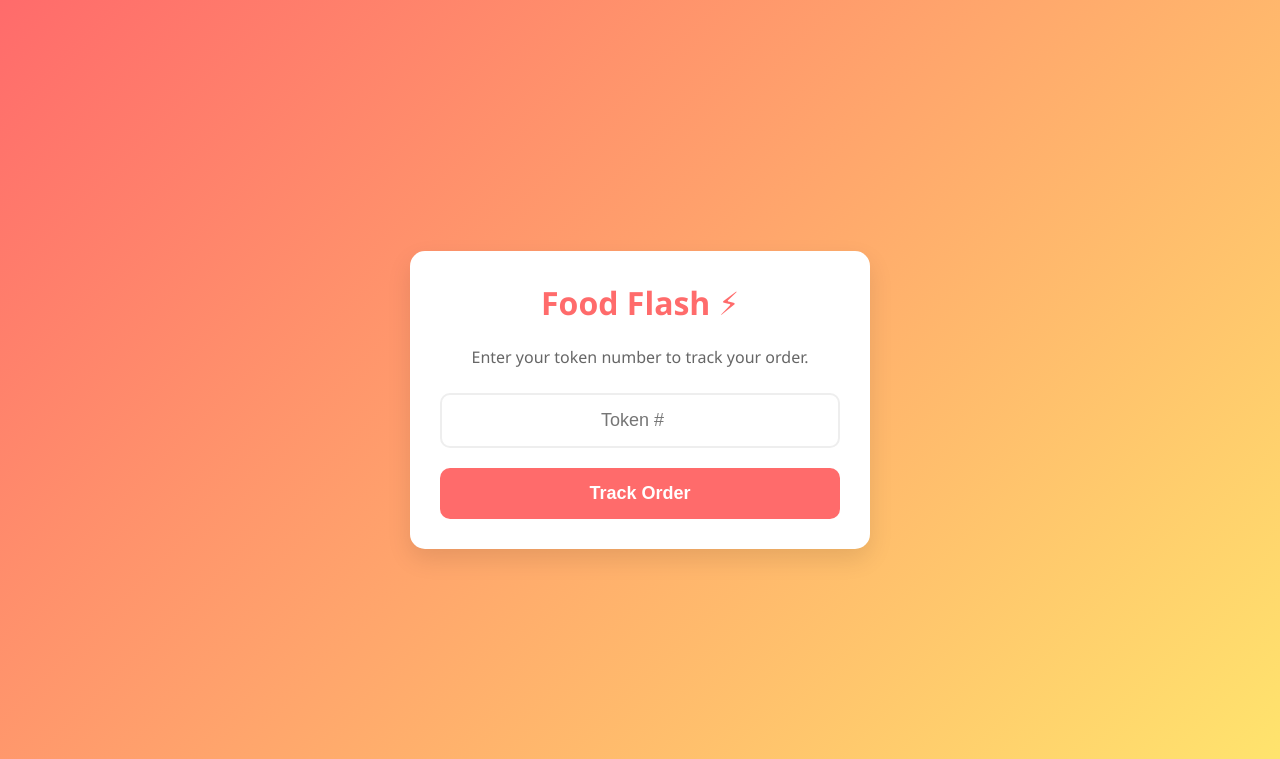
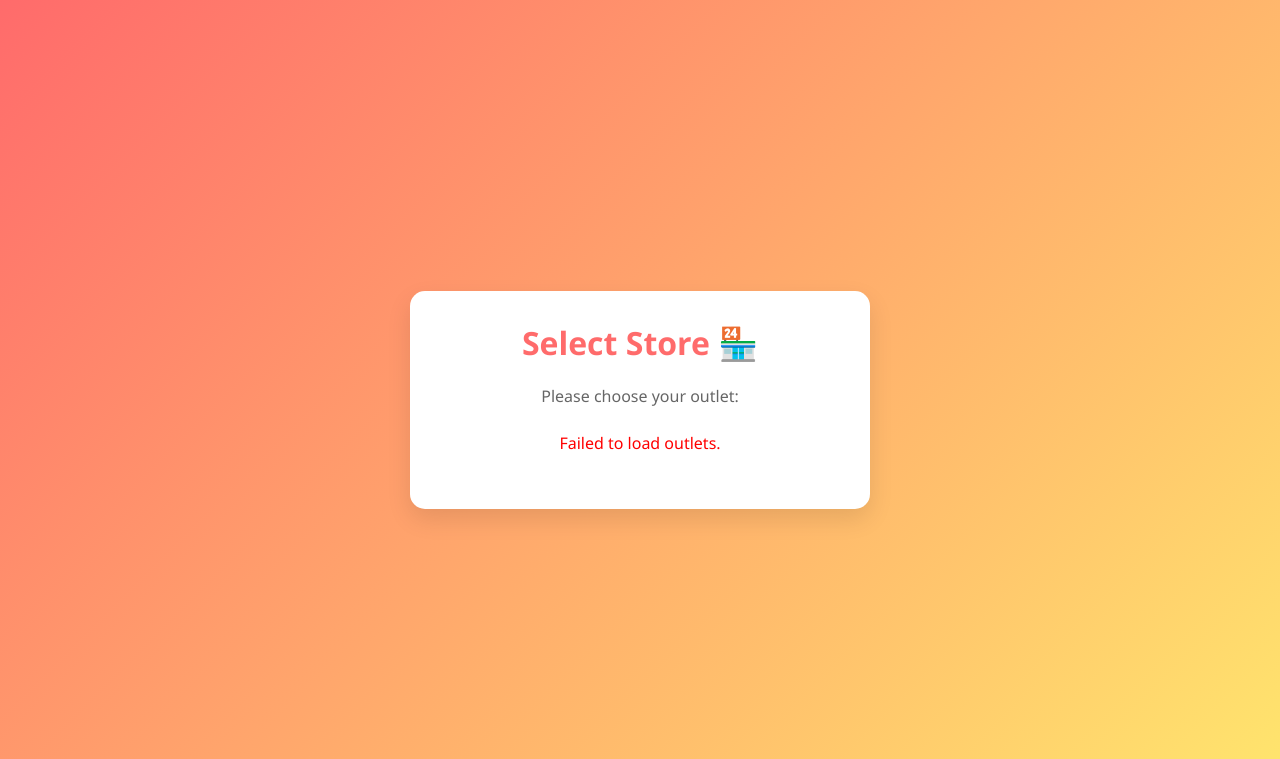
Before and after one commit to Alg0rithmArchitect/food-flash, a Django app: page /food-flash/ in a window 1280 px wide. Shown: the top 759 px of the page. Run offline with Django 5.2, Linux system fonts and the light colour scheme; tables that the repository leaves empty hold one stand-in row (values such as "Sample post").

Commit message:
Refine QR-based tracking flow with outlet context support

```diff
--- a/foodflash/settings.py
+++ b/foodflash/settings.py
@@ -31,7 +31,7 @@
 # SECURITY WARNING: don't run with debug turned on in production!
 DEBUG = os.getenv("DEBUG") == "True"
 
-ALLOWED_HOSTS = []
+ALLOWED_HOSTS = ['*']
 
 
 # Application definition
--- a/orders/templates/orders/landing.html
+++ b/orders/templates/orders/landing.html
@@ -85,20 +85,78 @@
     </div>
 
     <script>
+        // Parse outlet_id from URL
+        const urlParams = new URLSearchParams(window.location.search);
+        const outletId = urlParams.get('outlet_id');
+
+        // Logic: If no Outlet ID, show selection list
+        if (!outletId) {
+            document.querySelector('.card').innerHTML = `
+                <h1>Select Store 🏪</h1>
+                <p>Please choose your outlet:</p>
+                <div id="outlet-list" style="text-align:left;">
+                    <p style="text-align:center;">Loading outlets...</p>
+                </div>
+            `;
+            fetchOutlets();
+        }
+
+        async function fetchOutlets() {
+            try {
+                const response = await fetch('/api/orders/outlets/');
+                const outlets = await response.json();
+
+                const list = document.getElementById('outlet-list');
+                list.innerHTML = ''; // Clear loading
+
+                if (outlets.length === 0) {
+                    list.innerHTML = '<p style="text-align:center;">No outlets found.</p>';
+                } else {
+                    outlets.forEach(outlet => {
+                        const div = document.createElement('div');
+                        div.style.padding = '15px';
+                        div.style.margin = '10px 0';
+                        div.style.background = '#f8f9fa';
+                        div.style.borderRadius = '8px';
+                        div.style.cursor = 'pointer';
+                        div.style.border = '1px solid #eee';
+                        div.style.display = 'flex';
+                        div.style.justifyContent = 'space-between';
+                        div.style.alignItems = 'center';
+                        div.innerHTML = `<strong>${outlet.name}</strong> <span style="color:#888;">${outlet.restaurant_name || ''}</span>`;
+                        div.onclick = () => selectOutlet(outlet.id);
+                        list.appendChild(div);
+                    });
+                }
+            } catch (error) {
+                console.error('Error loading outlets:', error);
+                document.getElementById('outlet-list').innerHTML = '<p style="color:red; text-align:center;">Failed to load outlets.</p>';
+            }
+        }
+
+        function selectOutlet(id) {
+            window.location.href = `/food-flash/track/?outlet_id=${id}`;
+        }
+
         function trackOrder() {
             const token = document.getElementById('token-input').value;
-            if (token) {
-                // Redirect to the tracking URL
-                window.location.href = `/food-flash/track/?token=${token}`;
-            } else {
+            if (token && outletId) {
+                // Redirect to the tracking URL with outlet_id
+                window.location.href = `/food-flash/track/?token=${token}&outlet_id=${outletId}`;
+            } else if (!token) {
                 alert("Please enter a token number.");
+            } else if (!outletId) {
+                alert("Unexpected state: Outlet ID missing during tracking.");
             }
         }
 
         // Allow enter key
-        document.getElementById('token-input').addEventListener('keypress', function (e) {
-            if (e.key === 'Enter') trackOrder();
-        });
+        const input = document.getElementById('token-input');
+        if (input) {
+            input.addEventListener('keypress', function (e) {
+                if (e.key === 'Enter') trackOrder();
+            });
+        }
     </script>
 
 </body>
--- a/orders/templates/orders/manager_call.html
+++ b/orders/templates/orders/manager_call.html
@@ -89,7 +89,8 @@
             // 1. Get ID
             let id = null;
             try {
-                const search = await fetch(`/api/orders/track/?token=${token}`);
+                // Must pass outlet_id to find the correct token
+                const search = await fetch(`/api/orders/track/?token=${token}&outlet_id={{ outlet_id }}`);
                 if (!search.ok) throw new Error("Order not found");
                 const data = await search.json();
                 id = data.id;
--- a/orders/templates/orders/manager_update.html
+++ b/orders/templates/orders/manager_update.html
@@ -96,7 +96,7 @@
             // 1. Get ID from Token
             let id = null;
             try {
-                const search = await fetch(`/api/orders/track/?token=${token}`);
+                const search = await fetch(`/api/orders/track/?token=${token}&outlet_id={{ outlet_id }}`);
                 if (!search.ok) throw new Error("Order not found");
                 const data = await search.json();
                 id = data.id;
--- a/orders/urls.py
+++ b/orders/urls.py
@@ -11,4 +11,5 @@
     path('track-page/', views.track_order_page, name='track_order_page'),
     path('chat/<int:token>/', views.ChatMessageListCreate.as_view(), name='chat_api'),
     path('manager/chat/', views.ManagerDashboardView.as_view(), name='manager_dashboard'),
+    path('outlets/', views.get_outlets, name='list_outlets'),
 ]
--- a/orders/views.py
+++ b/orders/views.py
@@ -6,16 +6,26 @@
 from django.shortcuts import get_object_or_404
 from .models import Order, PushSubscription
 from .models import Order, PushSubscription
-from .serializers import OrderSerializer, PushSubscriptionSerializer
+from .serializers import OrderSerializer, PushSubscriptionSerializer, OutletSerializer
 from pywebpush import webpush, WebPushException, Vapid
 import os
 import json
 from django.conf import settings
 from pathlib import Path
+from .models import Outlet
+
+@api_view(['GET'])
+@authentication_classes([]) # Public access needed for landing page
+def get_outlets(request):
+    outlets = Outlet.objects.all()
+    serializer = OutletSerializer(outlets, many=True)
+    return Response(serializer.data)
 
 @api_view(['GET'])
 def track_order(request):
     token = request.query_params.get('token')
+
+    outlet_id = request.query_params.get('outlet_id')
 
     if not token:
         return Response(
@@ -24,7 +34,20 @@
         )
 
     try:
-        order = get_object_or_404(Order, token_number=token)
+        order = None
+        if outlet_id:
+            order = Order.objects.filter(token_number=token, outlet_id=outlet_id).first()
+
+        if not order:
+            # Fallback: search globally for this token
+            order = Order.objects.filter(token_number=token).order_by('-created_at').first()
+
+        if not order:
+            return Response(
+                {"detail": "Order not found."},
+                status=status.HTTP_404_NOT_FOUND
+            )
+
         serializer = OrderSerializer(order)
         return Response(serializer.data)
     except ValueError:
@@ -65,15 +88,42 @@
 
 @login_required(login_url='manager_login')
 def manager_create_order(request):
-    return render(request, 'orders/manager_create.html')
+    outlet = get_manager_outlet(request.user)
+    server_ip = get_local_ip()
+
+    # Check for automated SSH Public URL
+    public_url = getattr(settings, 'PUBLIC_TUNNEL_URL', None)
+
+    context = {
+        'outlet_id': outlet.id if outlet else None,
+        'server_ip': server_ip,
+        'public_url': public_url
+    }
+    return render(request, 'orders/manager_create.html', context)
+
+def get_local_ip():
+    import socket
+    try:
+        # Create a dummy socket connection to Google DNS to find the local IP used for routing
+        s = socket.socket(socket.AF_INET, socket.SOCK_DGRAM)
+        s.connect(("8.8.8.8", 80))
+        ip = s.getsockname()[0]
+        s.close()
+        return ip
+    except Exception:
+        return '127.0.0.1'
 
 @login_required(login_url='manager_login')
 def manager_update_status(request):
-    return render(request, 'orders/manager_update.html')
+    outlet = get_manager_outlet(request.user)
+    context = {'outlet_id': outlet.id if outlet else None}
+    return render(request, 'orders/manager_update.html', context)
 
 @login_required(login_url='manager_login')
 def manager_call_token(request):
-    return render(request, 'orders/manager_call.html')
+    outlet = get_manager_outlet(request.user)
+    context = {'outlet_id': outlet.id if outlet else None}
+    return render(request, 'orders/manager_call.html', context)
 
 # Deprecated/Renamed
 def manager_dashboard(request):
@@ -89,16 +139,24 @@
 @api_view(['POST'])
 @permission_classes([IsAuthenticated])
 def create_order(request):
+    outlet = get_manager_outlet(request.user)
+    if not outlet:
+        return Response({"detail": "Manager not assigned to an outlet."}, status=status.HTTP_403_FORBIDDEN)
+
     serializer = OrderSerializer(data=request.data)
     if serializer.is_valid():
-        serializer.save()
+        serializer.save(outlet=outlet)
         return Response(serializer.data, status=status.HTTP_201_CREATED)
     return Response(serializer.errors, status=status.HTTP_400_BAD_REQUEST)
 
 @api_view(['PATCH'])
 @permission_classes([IsAuthenticated])
 def update_order_status(request, pk):
-    order = get_object_or_404(Order, pk=pk)
+    outlet = get_manager_outlet(request.user)
+    if not outlet:
+        return Response({"detail": "Manager not assigned to an outlet."}, status=status.HTTP_403_FORBIDDEN)
+
+    order = get_object_or_404(Order, pk=pk, outlet=outlet)
     serializer = OrderSerializer(order, data=request.data, partial=True)
     if serializer.is_valid():
         serializer.save()
@@ -114,14 +172,27 @@
 except ImportError:
     IoTHubRegistryManager = None
 
-def send_iot_message(token_number):
+def get_manager_outlet(user):
+    """Helper to get the outlet for a logged-in manager."""
+    if not user.is_authenticated:
+        return None
+    try:
+        return user.outletmanager.outlet
+    except Exception:
+        return None
+
+def send_iot_message(order):
     """
-    Sends a C2D message to the registered Android TV device.
+    Sends a C2D message to the registered Android TV device for the specific outlet.
     """
+    if not order.outlet or not order.outlet.android_tv_device_id:
+        print(f"Skipping IoT: No outlet or device ID for Order {order.id}")
+        return
+
     connection_string = os.getenv("IOTHUB_CONNECTION_STRING")
-    device_id = os.getenv("ANDROID_TV_DEVICE_ID")
+    device_id = order.outlet.android_tv_device_id
 
-    if not connection_string or not device_id or not IoTHubRegistryManager:
+    if not connection_string or not IoTHubRegistryManager:
         print("Azure IoT Hub not configured or package missing.")
         return
 
@@ -129,11 +200,11 @@
         registry_manager = IoTHubRegistryManager(connection_string)
 
         payload = json.dumps({
-            "token": token_number,
+            "token": order.token_number,
             "timestamp": datetime.now().isoformat()
         })
 
-        # Send to specific device
+        # Send to specific device defined in the Outlet
         registry_manager.send_c2d_message(device_id, payload)
         print(f"IoT Message sent to {device_id}: {payload}")
 
@@ -144,12 +215,17 @@
 @api_view(['POST'])
 @permission_classes([IsAuthenticated])
 def call_order(request, pk):
-    order = get_object_or_404(Order, pk=pk)
+    # Scope to manager's outlet
+    outlet = get_manager_outlet(request.user)
+    if not outlet:
+         return Response({"detail": "Manager not assigned to an outlet."}, status=status.HTTP_403_FORBIDDEN)
+
+    order = get_object_or_404(Order, pk=pk, outlet=outlet)
     order.is_called = True
     order.save()
 
     # Trigger IoT Message Async
-    threading.Thread(target=send_iot_message, args=(order.token_number,)).start()
+    threading.Thread(target=send_iot_message, args=(order,)).start()
 
     serializer = OrderSerializer(order)
     return Response(serializer.data)
@@ -360,5 +436,9 @@
     def get_context_data(self, **kwargs):
         context = super().get_context_data(**kwargs)
         # Get all active orders (not delivered/cancelled) for the list
-        context['active_orders'] = Order.objects.filter(status__in=['PREPARING', 'READY']).order_by('-created_at')
+        outlet = get_manager_outlet(self.request.user)
+        if outlet:
+            context['active_orders'] = Order.objects.filter(outlet=outlet, status__in=['PREPARING', 'READY']).order_by('-created_at')
+        else:
+            context['active_orders'] = []
         return context
```
Also changed, not shown: orders/admin.py (+12 -4 lines), orders/apps.py (+48 -0 lines), orders/models.py (+20 -1 lines), orders/serializers.py (+6 -1 lines), orders/signals.py (+2 -26 lines), orders/templates/orders/manager_create.html (+29 -2 lines), orders/templates/orders/manager_dashboard.html (+4 -3 lines), orders/templates/orders/track_order.html (+37 -4 lines), requirements.txt (+6 -6 lines), setup_outlets.py (added, +58 -0 lines), verify_iot.py (added, +57 -0 lines), orders/migrations/0006_outlet_order_outlet_outletmanager.py (added).
